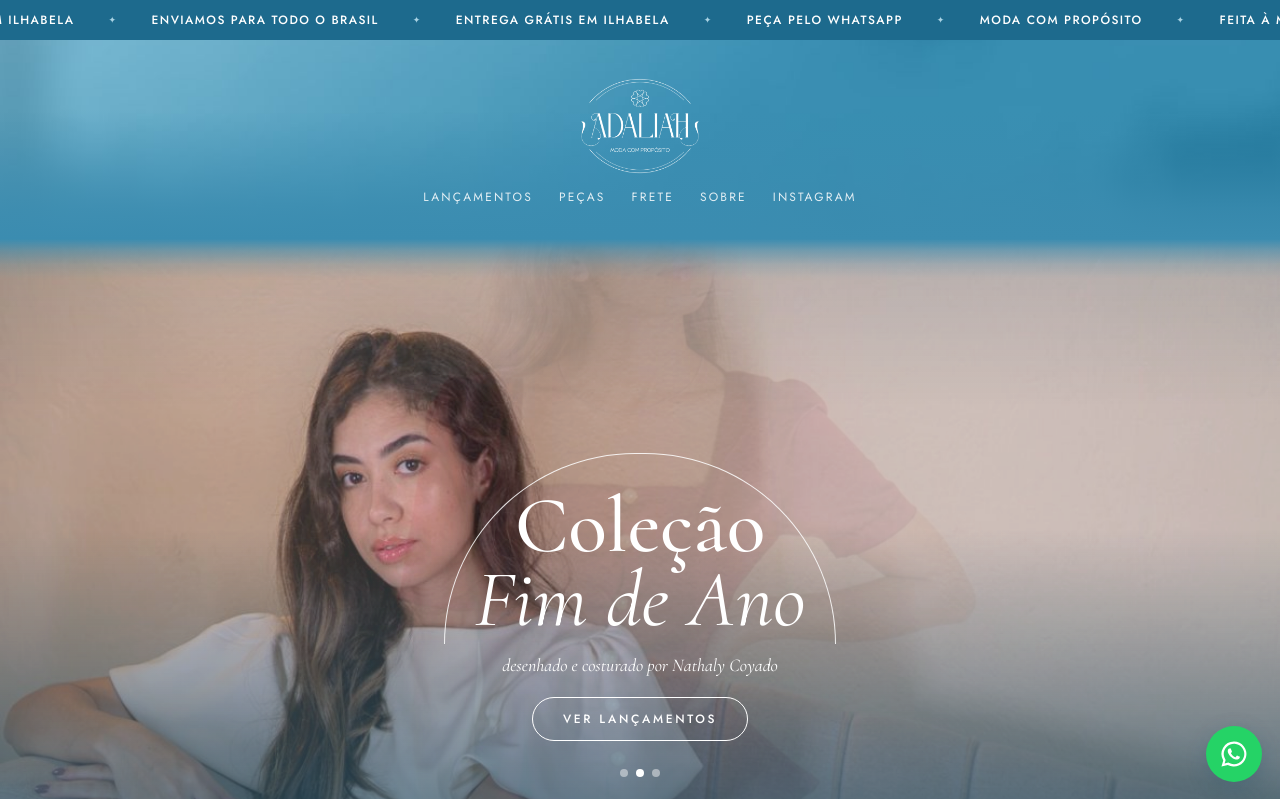
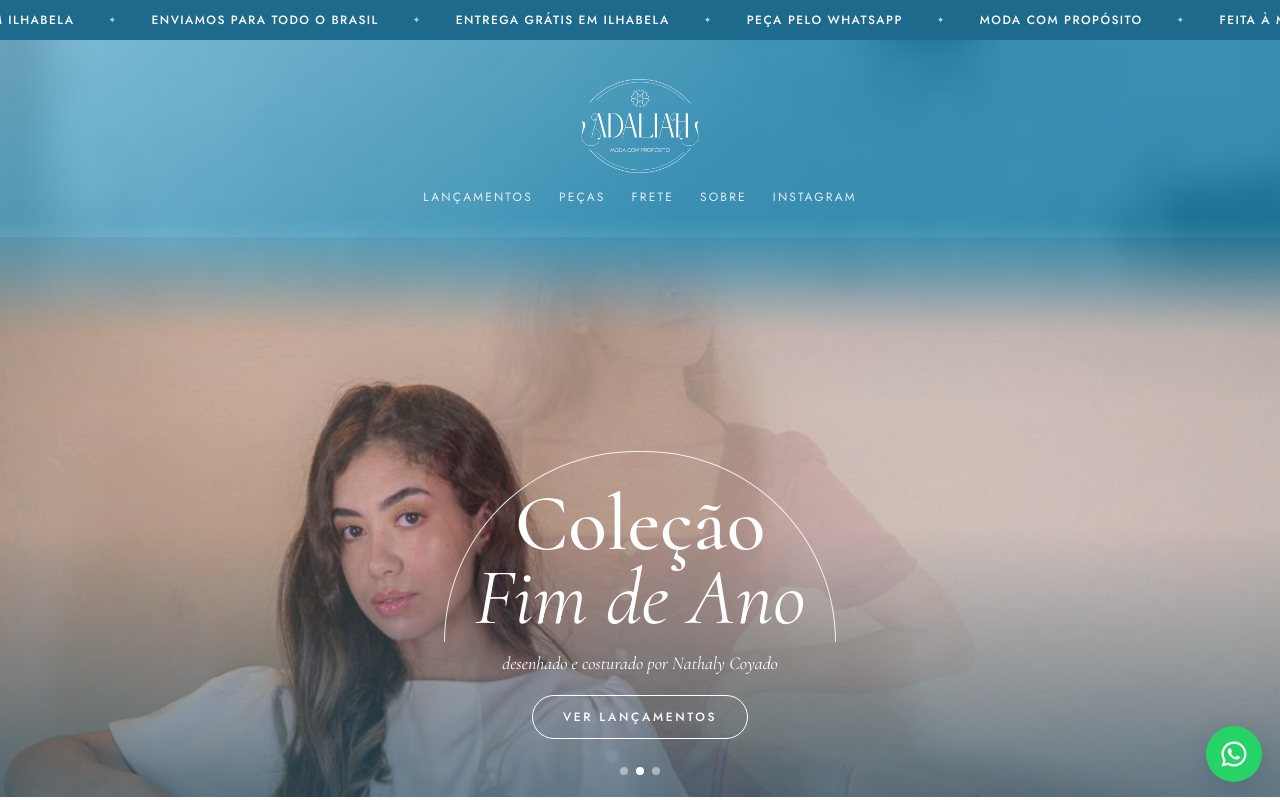
Before and after one commit to byadaliah/byadaliah.github.io, a plain HTML site: page index.html in a window 1280 px wide. Shown: the top 800 px of the page. Drawn offline with Linux system fonts and the light colour scheme.

Commit message:
Azul do topo se dissolve suavemente sobre a foto

```diff
--- a/index.html
+++ b/index.html
@@ -413,17 +413,14 @@
   .ficha-barra .marca-mini-img { height: 44px; }
   .ficha-fechar { color: #fff; border-color: rgba(255,255,255,.8); }
 
-  /* ===== Transição suave entre topo e foto (v6) ===== */
-  .topo { background: linear-gradient(180deg, rgba(59,140,176,0) 35%, rgba(59,140,176,.85) 85%, #3B8CB0 100%), #3A8FB4 url(marca/textura.jpg) center / cover; }
-  .hero::before { content: ""; position: absolute; left: 0; right: 0; top: 0; height: 46px; z-index: 1; pointer-events: none;
-    background: linear-gradient(180deg, #3B8CB0 0%, rgba(59,140,176,.55) 30%, rgba(59,140,176,.18) 65%, rgba(59,140,176,0) 100%); }
-  .hero-slide img { object-position: center 4%; }
-  @media (min-width: 760px) { .hero::before { height: 40px; } .hero-slide img { object-position: center 22%; } }
-  .recado-form .rec-foto { position: static; width: auto; height: auto; overflow: visible; clip: auto; display: flex; align-items: center; gap: 10px; font-size: 15px; color: var(--anil); cursor: pointer; min-height: 44px; }
-  .rec-foto input { position: static; width: 20px; height: 20px; accent-color: var(--azul); flex: none; padding: 0; }
-  .rec-foto-dica { font-size: 14px; color: var(--anil-suave); background: var(--nuvem); border-radius: 12px; padding: 10px 14px; margin-top: -4px; }
-  .rec-foto-dica[hidden] { display: none; }
-  .recado-img { width: 100%; aspect-ratio: 4 / 5; object-fit: cover; border-radius: 999px 999px 4px 4px; margin-bottom: 14px; }
+  /* ===== Transição suave entre topo e foto (v7): o azul se dissolve como névoa ===== */
+  .topo { position: relative; z-index: 3; background: #3A8FB4 url(marca/textura.jpg) center / cover; margin-bottom: -110px;
+    -webkit-mask-image: linear-gradient(180deg, #000 0, #000 calc(100% - 120px), rgba(0,0,0,.97) calc(100% - 110px), rgba(0,0,0,.9) calc(100% - 98px), rgba(0,0,0,.79) calc(100% - 85px), rgba(0,0,0,.65) calc(100% - 71px), rgba(0,0,0,.5) calc(100% - 57px), rgba(0,0,0,.35) calc(100% - 43px), rgba(0,0,0,.21) calc(100% - 30px), rgba(0,0,0,.1) calc(100% - 18px), rgba(0,0,0,.03) calc(100% - 8px), transparent 100%);
+            mask-image: linear-gradient(180deg, #000 0, #000 calc(100% - 120px), rgba(0,0,0,.97) calc(100% - 110px), rgba(0,0,0,.9) calc(100% - 98px), rgba(0,0,0,.79) calc(100% - 85px), rgba(0,0,0,.65) calc(100% - 71px), rgba(0,0,0,.5) calc(100% - 57px), rgba(0,0,0,.35) calc(100% - 43px), rgba(0,0,0,.21) calc(100% - 30px), rgba(0,0,0,.1) calc(100% - 18px), rgba(0,0,0,.03) calc(100% - 8px), transparent 100%); }
+  .topo-dentro { padding-bottom: 116px; }
+  .hero::before { content: none; }
+  .hero-slide img { object-position: center 0%; }
+  @media (min-width: 760px) { .topo { margin-bottom: -100px; } .topo-dentro { padding-bottom: 106px; } .hero-slide img { object-position: center 18%; } }
 </style>
 </head>
 <body>
```
